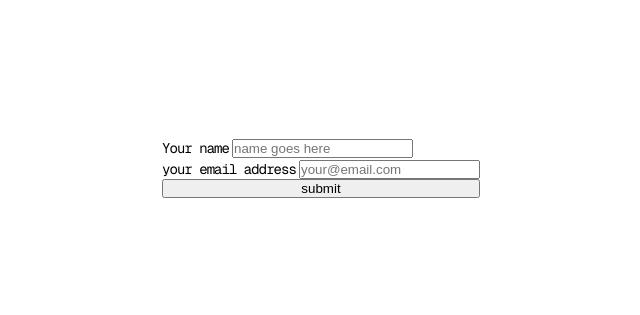
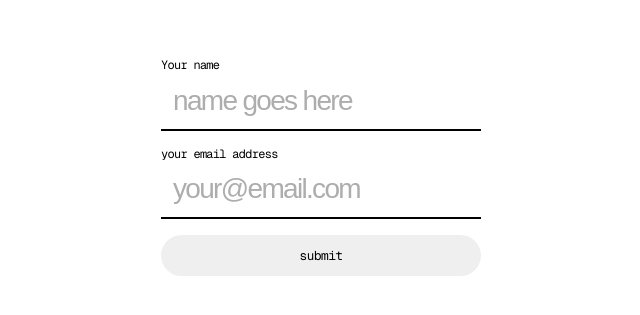
Before and after one commit to FrontendSuberu/fade-submit-form, a website built with Vite: page index.html in a window 1280 px wide. Shown: the part 233-548 px from the top of the page, without its empty margins (319-959 px from the left). Built offline with nearby package versions, Linux system fonts and the light colour scheme.

Commit message:
base styling updated

```diff
--- a/src/style.css
+++ b/src/style.css
@@ -7,13 +7,13 @@
   box-sizing: border-box;
   list-style: none;
   text-decoration: none;
+  letter-spacing: -.06em;
 }
 
 
 
 body {
   font-family: "Geist", sans-serif;
-  letter-spacing: -.06em;
   display: flex;
   justify-content: center;
   padding-inline: 1em;
@@ -22,15 +22,80 @@ body {
   height: 100vh;
   min-height: 100svh;
   max-height: 100dvh;
+  line-height: 1.2;
 }
 
 
 .mono {
-  font-size: clamp(.75em, 1.5vw, .875em);
+  font-size: .75em;
   font-family: "Geist Mono", monospace;
 }
 
-.form-wrapper form{
+.form-wrapper {
+
+  width: 100%;
+  max-width: 320px;
+}
+
+.form-wrapper form {
+  display: flex;
+  gap: 1em;
+  width: 100%;
+  flex-direction: column;
+}
+
+.form-label {
   display: flex;
   flex-direction: column;
 }
+
+.form-field {
+  padding: 12px 12px;
+  outline: none;
+  border: none;
+  /* letter-spacing: -.04em; */
+  font-size: 28px;
+  /* font-weight: 600; */
+  border-bottom: 2px solid black;
+}
+
+.form-field::placeholder{
+  color: #aeadad;
+}
+
+
+#submitBtn {
+  --bouncy-ease: linear(0, 0.0497, 0.1119, 0.1833, 0.2609, 0.342, 0.4242, 0.5057, 0.5847, 0.6599, 0.7304, 0.7954, 0.8542, 0.9068, 0.9528, 0.9925, 1.0259, 1.0534, 1.0753, 1.092, 1.104, 1.1118, 1.1159, 1.1169, 1.1152, 1.1112, 1.1055, 1.0984, 1.0904, 1.0816, 1.0725, 1.0634, 1.0543, 1.0455, 1.0371, 1.0293, 1.0221, 1.0156, 1.0098, 1.0048, 1.0004, 0.9967, 0.9937, 0.9914, 0.9896, 0.9883, 0.9874, 0.987, 0.9869, 0.9872, 0.9876, 0.9883, 0.9891, 0.99, 0.991, 0.992, 0.993, 0.994, 0.995, 0.9959, 0.9968, 0.9976, 0.9983, 0.999, 0.9995, 1, 1.0004, 1.0007, 1.001, 1.0012, 1.0013, 1.0014, 1.0015, 1.0015, 1.0014, 1.0014, 1.0013, 1.0012, 1.0011, 1.001, 1.0009, 1.0008, 1.0007, 1.0005, 1.0004, 1.0003, 1.0003, 1.0002, 1.0001, 1, 1, 1, 0.9999, 0.9999, 0.9999, 0.9999, 0.9998, 0.9998, 0.9998, 0.9998, 1);
+  /* --bouncy-ease: linear(0, 0.0199, 0.075, 0.1581, 0.2618, 0.3792, 0.5038, 0.6297, 0.7518, 0.8658, 0.9687, 1.0579, 1.1319, 1.1902, 1.2327, 1.26, 1.2732, 1.274, 1.264, 1.2452, 1.2196, 1.1891, 1.1557, 1.1211, 1.0868, 1.0541, 1.024, 0.9973, 0.9745, 0.9561, 0.942, 0.9322, 0.9264, 0.9243, 0.9255, 0.9294, 0.9355, 0.9432, 0.952, 0.9614, 0.9709, 0.9802, 0.9889, 0.9968, 1.0037, 1.0094, 1.0139, 1.0173, 1.0195, 1.0206, 1.0208, 1.0201, 1.0187, 1.0169, 1.0146, 1.0121, 1.0095, 1.0069, 1.0044, 1.0021, 1, 0.9983, 0.9968, 0.9957, 0.9949, 0.9945, 0.9943, 0.9943, 0.9946, 0.9951, 0.9956, 0.9963, 0.997, 0.9977, 0.9984, 0.9991, 0.9997, 1.0002, 1.0007, 1.001, 1.0013, 1.0015, 1.0016, 1.0016, 1.0015, 1.0014, 1.0013, 1.0011, 1.0009, 1.0007, 1.0005, 1.0004, 1.0002, 1, 0.9999, 0.9998, 0.9997, 0.9996, 0.9996, 0.9996, 1); */
+  /* --bouncy-ease: linear(0, 0.0006, 0.0006, 0.0007, 0.0009, 0.001, 0.0011, 0.0013, 0.0015, 0.0017, 0.002, 0.0022, 0.0026, 0.003, 0.0034, 0.0039, 0.0045, 0.0052, 0.0059, 0.0068, 0.0078, 0.009, 0.0103, 0.0118, 0.0136, 0.0156, 0.0179, 0.0206, 0.0237, 0.0272, 0.0313, 0.0359, 0.0412, 0.0474, 0.0544, 0.0625, 0.0718, 0.0825, 0.0947, 0.1088, 0.125, 0.1436, 0.1649, 0.1895, 0.2176, 0.25, 0.2872, 0.3299, 0.3789, 0.4353, 0.5, 0.5647, 0.6211, 0.6701, 0.7128, 0.75, 0.7824, 0.8105, 0.8351, 0.8564, 0.875, 0.8912, 0.9053, 0.9175, 0.9282, 0.9375, 0.9456, 0.9526, 0.9588, 0.9641, 0.9688, 0.9728, 0.9763, 0.9794, 0.9821, 0.9844, 0.9864, 0.9882, 0.9897, 0.991, 0.9922, 0.9932, 0.9941, 0.9948, 0.9955, 0.9961, 0.9966, 0.997, 0.9974, 0.9978, 0.998, 0.9983, 0.9985, 0.9987, 0.9989, 0.999, 0.9991, 0.9993, 0.9994, 0.9994, 1); */
+  /* --bouncy-ease:cubic-bezier(0.33, 1, 0.68, 1); */
+  /* --bouncy-ease:cubic-bezier(0.83, 0, 0.17, 1); */
+  /* --bouncy-ease:
+  linear(0, 0.0273, 0.1024, 0.2142, 0.3514, 0.503, 0.6588, 0.8099, 0.9489, 1.0702, 1.17, 1.2461, 1.298, 1.3264, 1.3332, 1.3213, 1.2941, 1.2552, 1.2084, 1.1574, 1.1055, 1.0556, 1.0101, 0.9707, 0.9387, 0.9146, 0.8986, 0.8904, 0.8891, 0.894, 0.9038, 0.9173, 0.9332, 0.9503, 0.9675, 0.984, 0.9989, 1.0116, 1.0219, 1.0295, 1.0344, 1.0368, 1.0368, 1.0349, 1.0314, 1.0268, 1.0214, 1.0156, 1.0099, 1.0045, 0.9996, 0.9955, 0.9922, 0.9898, 0.9883, 0.9877, 0.9878, 0.9885, 0.9897, 0.9913, 0.9932, 0.9951, 0.997, 0.9988, 1.0004, 1.0017, 1.0027, 1.0035, 1.0039, 1.0041, 1.004, 1.0038, 1.0033, 1.0028, 1.0022, 1.0015, 1.0009, 1.0003, 0.9998, 0.9994, 0.999, 0.9988, 0.9987, 0.9986, 0.9987, 0.9988, 0.9989, 0.9991, 0.9993, 0.9995, 0.9997, 0.9999, 1.0001, 1.0002, 1.0003, 1.0004, 1.0004, 1.0005, 1.0004, 1.0004, 1) */
+
+  /* linear(0, 0.0006, 0.0006, 0.0007, 0.0009, 0.001, 0.0011, 0.0013, 0.0015, 0.0017, 0.002, 0.0022, 0.0026, 0.003, 0.0034, 0.0039, 0.0045, 0.0052, 0.0059, 0.0068, 0.0078, 0.009, 0.0103, 0.0118, 0.0136, 0.0156, 0.0179, 0.0206, 0.0237, 0.0272, 0.0313, 0.0359, 0.0412, 0.0474, 0.0544, 0.0625, 0.0718, 0.0825, 0.0947, 0.1088, 0.125, 0.1436, 0.1649, 0.1895, 0.2176, 0.25, 0.2872, 0.3299, 0.3789, 0.4353, 0.5, 0.5647, 0.6211, 0.6701, 0.7128, 0.75, 0.7824, 0.8105, 0.8351, 0.8564, 0.875, 0.8912, 0.9053, 0.9175, 0.9282, 0.9375, 0.9456, 0.9526, 0.9588, 0.9641, 0.9688, 0.9728, 0.9763, 0.9794, 0.9821, 0.9844, 0.9864, 0.9882, 0.9897, 0.991, 0.9922, 0.9932, 0.9941, 0.9948, 0.9955, 0.9961, 0.9966, 0.997, 0.9974, 0.9978, 0.998, 0.9983, 0.9985, 0.9987, 0.9989, 0.999, 0.9991, 0.9993, 0.9994, 0.9994, 1); */
+}
+
+
+
+#submitBtn {
+  padding: 12px 28px;
+  border: none;
+  font-size: .8em;
+  letter-spacing: -.04em;
+  border-radius: 40px;
+  font-family: "Geist Mono", monospace;
+  transition: scale .6s var(--bouncy-ease);
+}
+
+
+@media (hover:hover) and (pointer: fine) {
+  #submitBtn:hover {
+    scale: 1.025;
+    cursor: pointer;
+  }
+}
+
+#submitBtn:active {
+  scale: .98;
+}
```
